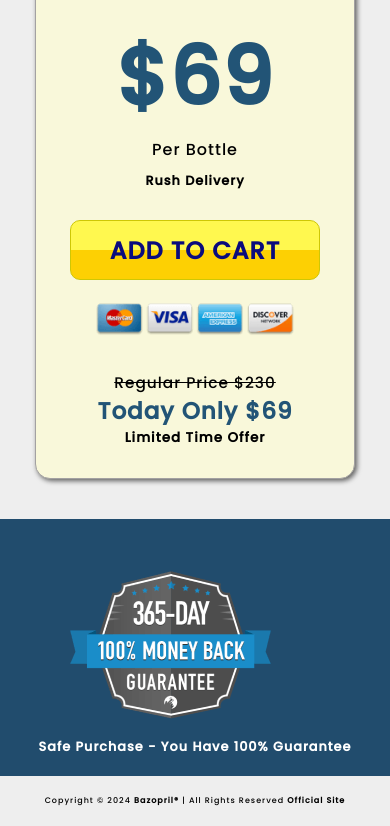
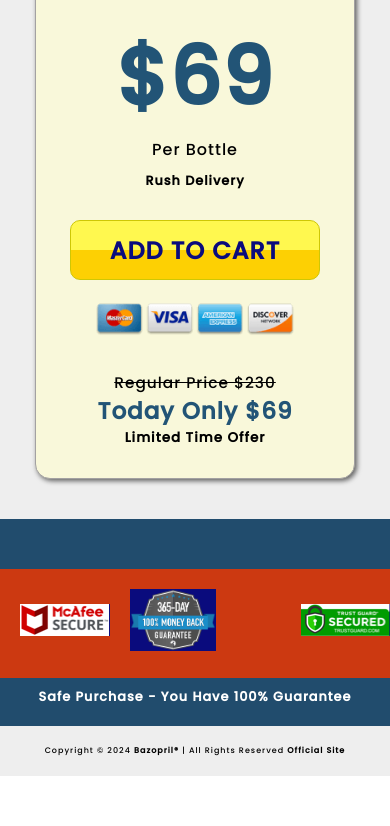
Before and after one commit to oNandopro/Bazopril, a plain HTML site: page index.html in a window 390 px wide. Shown: the part 4026-4852 px from the top of the page. After the commit the page ends 4802 px from the top, so only its background shows below. Drawn offline with Linux system fonts and the light colour scheme.

Commit message:
preogress

```diff
--- a/index.html
+++ b/index.html
@@ -204,8 +204,8 @@
             <div class="div_stamps"></div>
                 <div class="segure">
                     <div class="img_off"><img src="imagens/mcafee.png" alt="Image stamps" class="img_stamps"></div>
-                    <div><img src="imagens/365days-guarantee.png" alt="image guarantee" class="img_stamps"></div>
-                    <div class="img_off"><img src="imagens/trust-guard.png" alt="Image stamps"></div>
+                    <div><img src="imagens/365days-guarantee.png" alt="image guarantee" class="img_stamps" id="guar"></div>
+                    <div class="img_off"><img src="imagens/trust-guard.png" alt="Image stamps" class="img_stamps"></div>
                 </div>
                 <p class="safe"><strong >Safe Purchase</strong><strong> - You Have 100% Guarantee</strong></p>
             </div>
--- a/styles.css/style_index.css
+++ b/styles.css/style_index.css
@@ -399,7 +399,8 @@ h3 {
     align-items: center;
 }
 .img_stamps {
-    margin-right: 50px;
+    margin: 20px;
+    background-color: #0A0B7D;
 }
 .safe {
     margin-top: 10px;
@@ -608,10 +609,15 @@ footer div p a {
     .safe {
         font-size: .8em;
     }
-    .img_off {
-        display: none;
+    #guar {
+        max-width: 50%;
     }
-
+    .img_stamps {
+        margin-right: 0px;
+    }
+    .segure {
+        background-color: #CC3911;
+    }
     /* FOOTER */
     .container_footer {
         height: 50PX;
```
